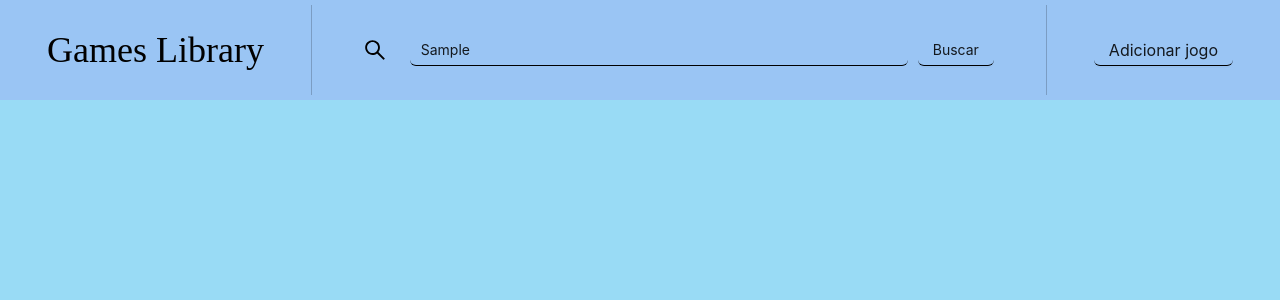
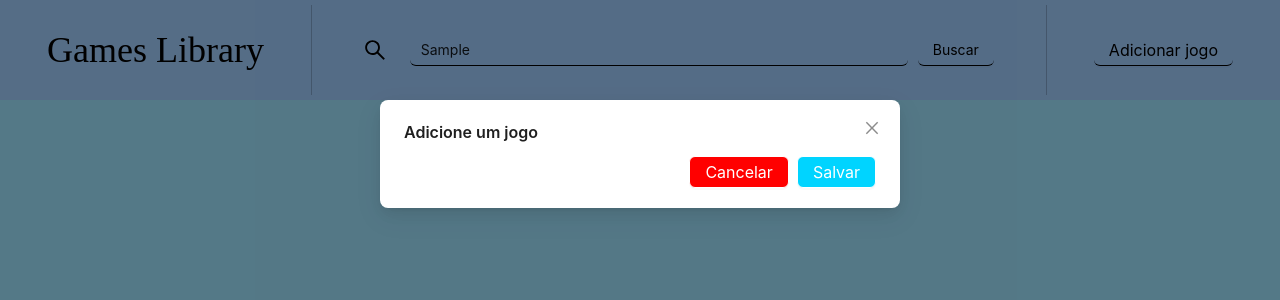
Before and after one commit to Josimar-Souza/Games-Library, a React (Vite) app: page / in a window 1280 px wide. Both pictures are taken after typing "Sample" into the empty fields and a click on the button "Adicionar jogo". Shown: the top 300 px of the page. Built offline with nearby package versions, Linux system fonts and the light colour scheme; no server answers; a web font is replaced by a local one.

Commit message:
feat: Base game form modal created

```diff
--- a/src/components/Button/buttonStyles.js
+++ b/src/components/Button/buttonStyles.js
@@ -5,7 +5,12 @@ const CustomButton = styled(Button)`
   background: ${({ background }) => background};
   border: ${({ border }) => border};
   border-width: ${({ borderwidth }) => borderwidth};
+  color: ${({ color }) => color};
   font-size: ${({ fontSize }) => fontSize};
+
+  &:hover {
+    color: ${({ color }) => color} !important;
+  }
 `;
 
 export default CustomButton;
--- a/src/components/Button/index.jsx
+++ b/src/components/Button/index.jsx
@@ -9,6 +9,7 @@ function Button({
   borderWidth,
   fontSize,
   onClick,
+  color,
 }) {
   return (
     <CustomButton
@@ -17,6 +18,7 @@ function Button({
       borderwidth={borderWidth}
       fontSize={fontSize}
       onClick={onClick}
+      color={color}
     >
       {children}
     </CustomButton>
@@ -28,6 +30,7 @@ Button.defaultProps = {
   border: '1px solid white',
   borderWidth: '1px',
   fontSize: '16px',
+  color: 'black',
 };
 
 Button.propTypes = {
@@ -37,6 +40,7 @@ Button.propTypes = {
   borderWidth: PropTypes.string,
   fontSize: PropTypes.string,
   onClick: PropTypes.func.isRequired,
+  color: PropTypes.string,
 };
 
 export default Button;
--- /dev/null
+++ b/src/components/GameFormModal/gameFormModalStyles.js
@@ -0,0 +1,6 @@
+import styled from 'styled-components';
+import { Modal } from 'antd';
+
+const CustomModal = styled(Modal)``;
+
+export default CustomModal;
--- /dev/null
+++ b/src/components/GameFormModal/index.jsx
@@ -0,0 +1,36 @@
+import React from 'react';
+import PropTypes from 'prop-types';
+import CustomModal from './gameFormModalStyles';
+import Button from '../Button';
+
+function GameFormModal({ open, onAddCloseGameClicked, title }) {
+  return (
+    <CustomModal
+      open={open}
+      onCancel={() => onAddCloseGameClicked(false)}
+      title={title}
+      footer={[
+        <Button
+          background="red"
+          color="white"
+        >
+          Cancelar
+        </Button>,
+        <Button
+          background="#00d4ff"
+          color="white"
+        >
+          Salvar
+        </Button>,
+      ]}
+    />
+  );
+}
+
+GameFormModal.propTypes = {
+  open: PropTypes.bool.isRequired,
+  onAddCloseGameClicked: PropTypes.func.isRequired,
+  title: PropTypes.string.isRequired,
+};
+
+export default GameFormModal;
--- a/src/components/Header/index.jsx
+++ b/src/components/Header/index.jsx
@@ -1,10 +1,18 @@
-import React from 'react';
+import React, { useState } from 'react';
 import PropTypes from 'prop-types';
 import { HeaderContainer, HeaderTitle, VerticalDivider } from './headerStyles';
 import Button from '../Button';
 import Search from '../Search';
+import GameFormModal from '../GameFormModal';
 
 function Header({ title }) {
+  const [addGameModal, setAddGameModal] = useState({ open: false, info: {} });
+
+  const onAddCloseGameClicked = (value) => {
+    console.log('test');
+    setAddGameModal({ ...addGameModal, open: value });
+  };
+
   return (
     <HeaderContainer>
       <HeaderTitle>{title}</HeaderTitle>
@@ -15,9 +23,16 @@ function Header({ title }) {
         background="none"
         border="1px solid black"
         borderWidth="0 0 1px 0"
+        onClick={() => onAddCloseGameClicked(true)}
       >
         Adicionar jogo
       </Button>
+      <GameFormModal
+        open={addGameModal.open}
+        info={addGameModal.info}
+        onAddCloseGameClicked={onAddCloseGameClicked}
+        title="Adicione um jogo"
+      />
     </HeaderContainer>
   );
 }
```
